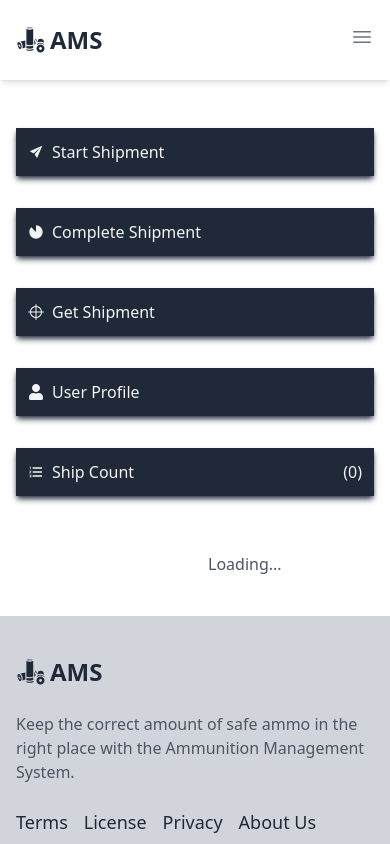
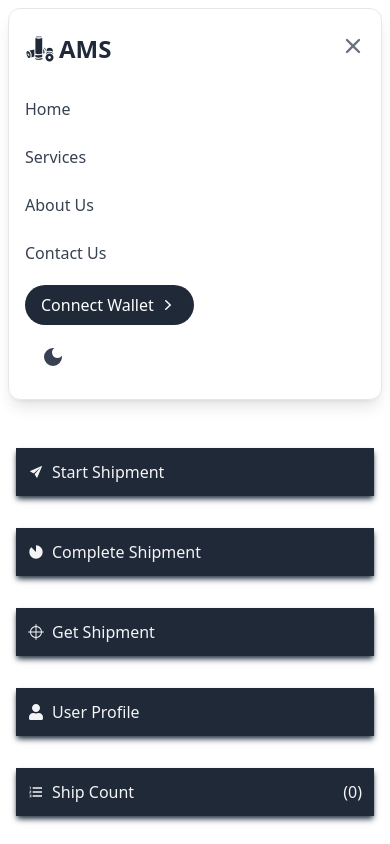
Before and after one commit to suhasledange/AMS, a Next.js app: page /# in a window 390 px wide. Both pictures are taken after a click on the button 362 px from the left and 37 px from the top of the page. Shown: the top 844 px of the page. Built offline with nearby package versions, Linux system fonts and the light colour scheme.

Commit message:
navbar update

```diff
--- a/components/Footer.jsx
+++ b/components/Footer.jsx
@@ -4,10 +4,10 @@ import { Fot1, Fot2 } from '.'
 
 const Footer = () => {
     const footerNavs=[
-      {path:"#",name:"Terms"},
-      {path:"#",name:"License"},
-      {path:"#",name:"Privacy"},
-      {path:"#",name:"About Us"},
+      {id:1,path:"#",name:"Terms"},
+      {id:2,path:"#",name:"License"},
+      {id:3,path:"#",name:"Privacy"},
+      {id:4,path:"#",name:"About Us"},
     ]
 
   return (
@@ -24,7 +24,7 @@ const Footer = () => {
                 </p>
                 <ul className='font-medium flex flex-wrap items-center gap-4 text-lg sm:text-base'>
                   {footerNavs.map((item,idx)=>(
-                    <li key={idx} className='text-gray-800 dark:text-gray-200 hover:text-gray-700 dark:hover:text-gray-100 hover:underline duration-150'>
+                    <li key={footerNavs.id} className='text-gray-800 dark:text-gray-200 hover:text-gray-700 dark:hover:text-gray-100 hover:underline duration-150'>
                       <a key={idx} href={item.path}>{item.name}</a>
                     </li>
                   ))}
--- a/components/Navbar.jsx
+++ b/components/Navbar.jsx
@@ -14,24 +14,17 @@ const Navbar = () => {
 
         themeMode ==='light' ? setThemeMode('dark') : setThemeMode('light')
   }
-
+  console.log(state)
   const navigation = [
-    {title:"Home",path:"#"},
-    {title:"Services",path:"#"},
-    {title:"About Us",path:"#"},
-    {title:"Contact Us",path:"#"},
+    {id:1,title:"Home",path:"#"},
+    {id:2,title:"Services",path:"#"},
+    {id:3,title:"About Us",path:"#"},
+    {id:4,title:"Contact Us",path:"#"},
   ];
-
-  useEffect(()=>{
-    document.onclick = (e)=>{
-      const target = e.target;
-      if(!target.closest('.menu-btn')) setState(false);
-    }
-  },[])
 
 
   return (
-    <nav className={` z-20 sticky top-0 bg-white dark:shadow-gray-900 shadow-md dark:bg-gray-800 py-6 md:text-sm ${state ? "shadow-lg rounded-xl border mx-2 mt-2 md:shadow-none md:border-none md:mx-2 md:mt-0" : " "} `}>
+    <nav className={` z-20 sticky top-0 bg-white dark:shadow-gray-900 lg:rounded-none lg:m-0 lg:shadow-md  dark:bg-gray-800 py-6 md:text-sm ${state ? "shadow-lg rounded-xl border mx-2 mt-2 md:shadow-none md:border-none md:mx-2 md:mt-0" : " "} `}>
         <div className='gap-x-14 items-center max-w-screen-xl mx-auto px-4 md:flex md:px-8'>
             <div className='flex items-center justify-between md:block'>
                   <button className='text-gray-800 dark:text-white dark:hover:text-gray-300 flex items-center justify-center gap-1'>
@@ -40,7 +33,7 @@ const Navbar = () => {
                   </button>
 
                   <div className='md:hidden'>
-                      <button className='menu-btn  text-gray-500 dark:text-white hover:text-gray-800' onClick={()=>setState(!state)}>{
+                      <button className=' text-gray-500 dark:text-white hover:text-gray-800' onClick={()=>setState((prev)=>!prev)}>{
                         state ? <Nav1/> : <Nav2/>
                       }</button>
                   </div>
@@ -49,15 +42,15 @@ const Navbar = () => {
               state ? "block" : "hidden"
             }`}>
                 <ul className=' justify-center items-center space-y-6 md:flex md:space-x-6 md:space-y-0'>
-                        {navigation.map((item,idx)=>{
+                        {navigation.map((item)=>{
                           return (
-                            <li key={idx} className='text-gray-700 dark:text-white font-medium dark:hover:text-gray-400 hover:text-gray-900 duration-150'>
+                            <li key={navigation.id} className='text-gray-700 dark:text-white font-medium dark:hover:text-gray-400 hover:text-gray-900 duration-150'>
                               <a href={item.path} className='block'>{item.title}</a>
                             </li>
                           )
                         })}
                 </ul>
-                <div className='flex-1 gap-x-6 items-center justify-end space-x-6 md:flex md:space-y-0 mid:mt-0'>
+                <div className='flex-1 gap-x-6 items-center justify-end space-x-6 md:flex md:space-y-0 lg:mt-0 mt-5'>
                         {currentUser ? (
                           <p className='duration-150 flex items-center justify-center gap-x-1 py-2 px-4 dark:bg-gray-700 text-white font-medium bg-gray-800 hover:bg-gray-700 dark:hover:bg-gray-600 active:bg-gray-900 rounded-full md:inline-flex'>
                             {currentUser.slice(0,8)+"..." +currentUser.slice(35,42)}
@@ -66,8 +59,8 @@ const Navbar = () => {
                           <button onClick={()=>connectWallet()} className='duration-150 flex items-center justify-center gap-x-1 py-2 px-4 text-white font-medium dark:bg-gray-700 bg-gray-800 hover:bg-gray-700 active:bg-gray-900 rounded-full md:inline-flex'>Connect Wallet <Nav3/> </button>
                         )}
                 </div>
-                <div className='ml-4'>
-                  <button onClick={onChangeBtn}>
+                <div className='ml-4 mt-5 lg:mt-0 '>
+                  <button  onClick={onChangeBtn}>
                     {
                       themeMode ==='light'?
                       <MdDarkMode className='text-2xl text-gray-700'/>
--- a/components/Services.jsx
+++ b/components/Services.jsx
@@ -8,10 +8,10 @@ import { IoIosSend } from "react-icons/io";
 const Services = ({setOpenProfile,setCompleteModal,setGetModel,setStartModal,shipCount}) => {
 
   const team = [
-    {avatar:"Start Shipment",logo:<IoIosSend />},
-    {avatar:"Complete Shipment", logo:<MdIncompleteCircle />},
-    {avatar:"Get Shipment",logo:<SlTarget />},
-    {avatar:"User Profile",logo:<FaUser />},
+    {id:1,avatar:"Start Shipment",logo:<IoIosSend />},
+    {id:2,avatar:"Complete Shipment", logo:<MdIncompleteCircle />},
+    {id:3,avatar:"Get Shipment",logo:<SlTarget />},
+    {id:4,avatar:"User Profile",logo:<FaUser />},
   ]
 
   const openModelBox = (text)=>{
@@ -33,7 +33,7 @@ const Services = ({setOpenProfile,setCompleteModal,setGetModel,setStartModal,shi
               <ul className='grid gap-8 sm:grid-cols-3 md:grid-cols-5'>
             {
               team.map((item,i)=>(
-                <li className='  list-none' key={i}>
+                <li className='  list-none' key={team.id}>
                   <div onClick={()=>openModelBox(i+1)} className='duration-150 p-3 bg-gray-800 dark:bg-gray-700 flex items-center gap-2 cursor-pointer hover:bg-gray-900 dark:hover:bg-gray-600 justify-center shadow-gray-700 shadow-md dark:shadow-gray-900'>
                       <p className='text-gray-100'>
                       {item.logo}
```
